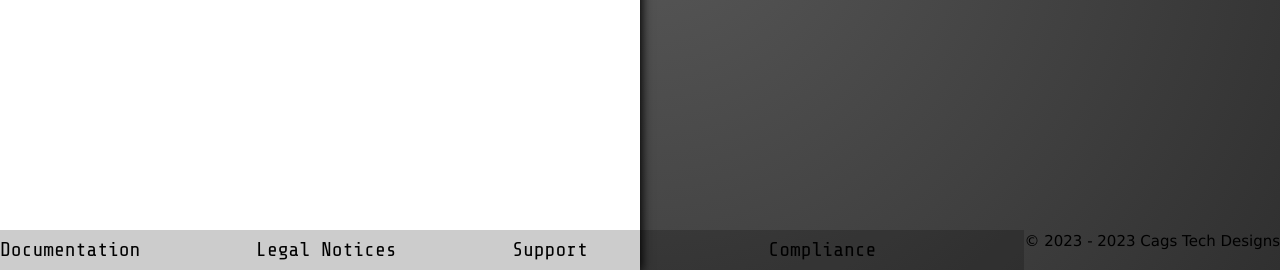
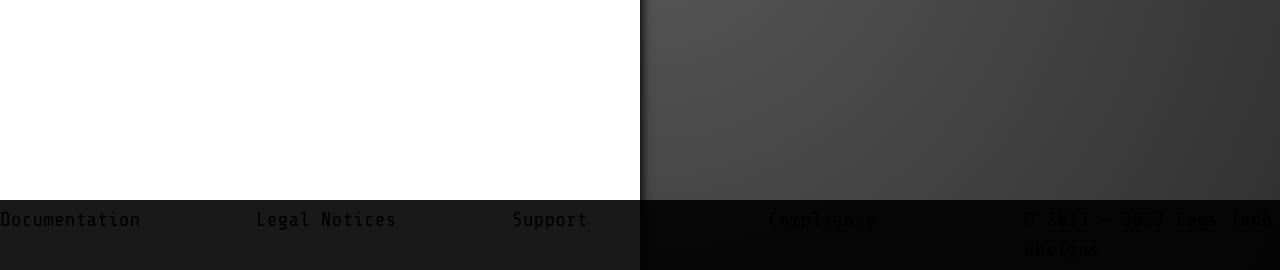
Before and after one commit to acagliano/tinyauth, a PHP site: page / in a window 1280 px wide. Shown: the part 530-800 px from the top of the page. Run offline with PHP 8.4, Linux system fonts and the light colour scheme; data that the repository does not hold is empty; some libraries are stand-ins or nearby versions.

Commit message:
fix form

```diff
--- a/index.php
+++ b/index.php
@@ -168,7 +168,7 @@ if(isset($_POST["email-otp"])){
                 <div class="navitem"><a href="/portions/legal.php">Legal Notices</a></div>
                 <div class="navitem"><a href="/portions/legal.php">Support</a></div>
                 <div class="navitem" onclick="show_compliances()">Compliance</div>
-                <div>&copy; 2023 - <?php echo date("Y");?> Cags Tech Designs</div>
+                <div id="copyright">&copy; 2023 - <?php echo date("Y");?> Cags Tech Designs</div>
         </div>
     </body>
 </html>
--- a/styles/template.css
+++ b/styles/template.css
@@ -159,9 +159,11 @@
      display: flex;
      justify-content: space-around;
      align-self: flex-end;
+     background: rgba(0, 0, 0, .9);
  }
 
- .navitem {
+ .navitem,
+ #copyright {
      margin: 0;
      flex: 1;
      width: 100%;
@@ -170,7 +172,6 @@
      cursor: pointer;
      cursor: hand;
      font-size: 20px;
-     background: rgba(0, 0, 0, .2);
      padding: 5px 0;
  }
 
@@ -180,7 +181,7 @@
  }
 
  .navitem:hover {
-     background: rgba(0, 0, 0, .3);
+     background: rgba(0, 0, 0, .8);
  }
 
  #home-dash-toggle {
```
